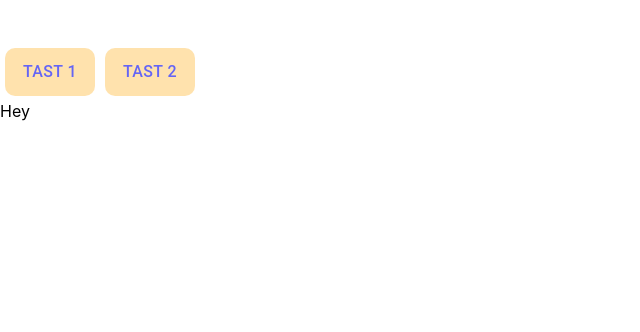
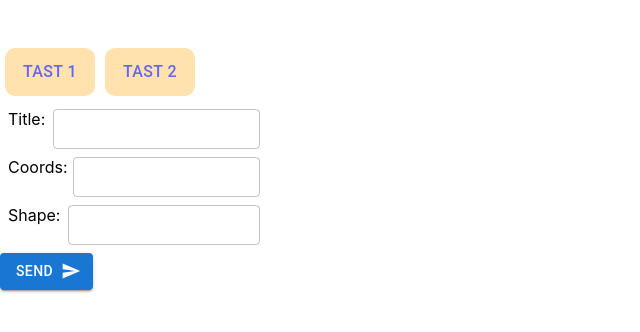
Before and after one commit to codewithdolly/Image-Map--assignment-1--EyeROV, a React (Create React App) app: page /form in a window 1280 px wide. Shown: the top 332 px of the page, without its empty margins (0-640 px from the left). Built offline with nearby package versions, Linux system fonts and the light colour scheme.

Commit message:
Form made

```diff
--- a/src/Components/Form/Form.js
+++ b/src/Components/Form/Form.js
@@ -1,11 +1,37 @@
-import React from 'react'
+import React from "react";
+import Box from "@mui/material/Box";
+import TextField from "@mui/material/TextField";
+import { Button } from "@mui/material";
+import SendIcon from '@mui/icons-material/Send';
 
 const Form = () => {
-    return (
-        <div>
-            Hey
+  return (
+    <div>
+      <Box
+        component="form"
+        sx={{
+          "& > :not(style)": { m: 1, width: "25ch" },
+        }}
+        noValidate
+        autoComplete="off"
+      >
+        <div style={{ display: "flex" }}>
+          <label style={{ marginRight: "8px" }}>Title: </label>
+          <TextField id="outlined-basic" size="small" variant="outlined" />
         </div>
-    )
-}
+        <div style={{ display: "flex" }}>
+          <label style={{ marginRight: "6px" }}>Coords: </label>
+          <TextField id="outlined-basic" size="small" variant="outlined" />
+        </div>{" "}
+        <div style={{ display: "flex" }}>
+          <label style={{ marginRight: "8px" }}>Shape: </label>
+          <TextField id="outlined-basic" size="small" variant="outlined" />
+        </div>
+      </Box>
+      <Button variant="contained" endIcon={<SendIcon />}>Send</Button>
 
-export default Form
+    </div>
+  );
+};
+
+export default Form;
```
